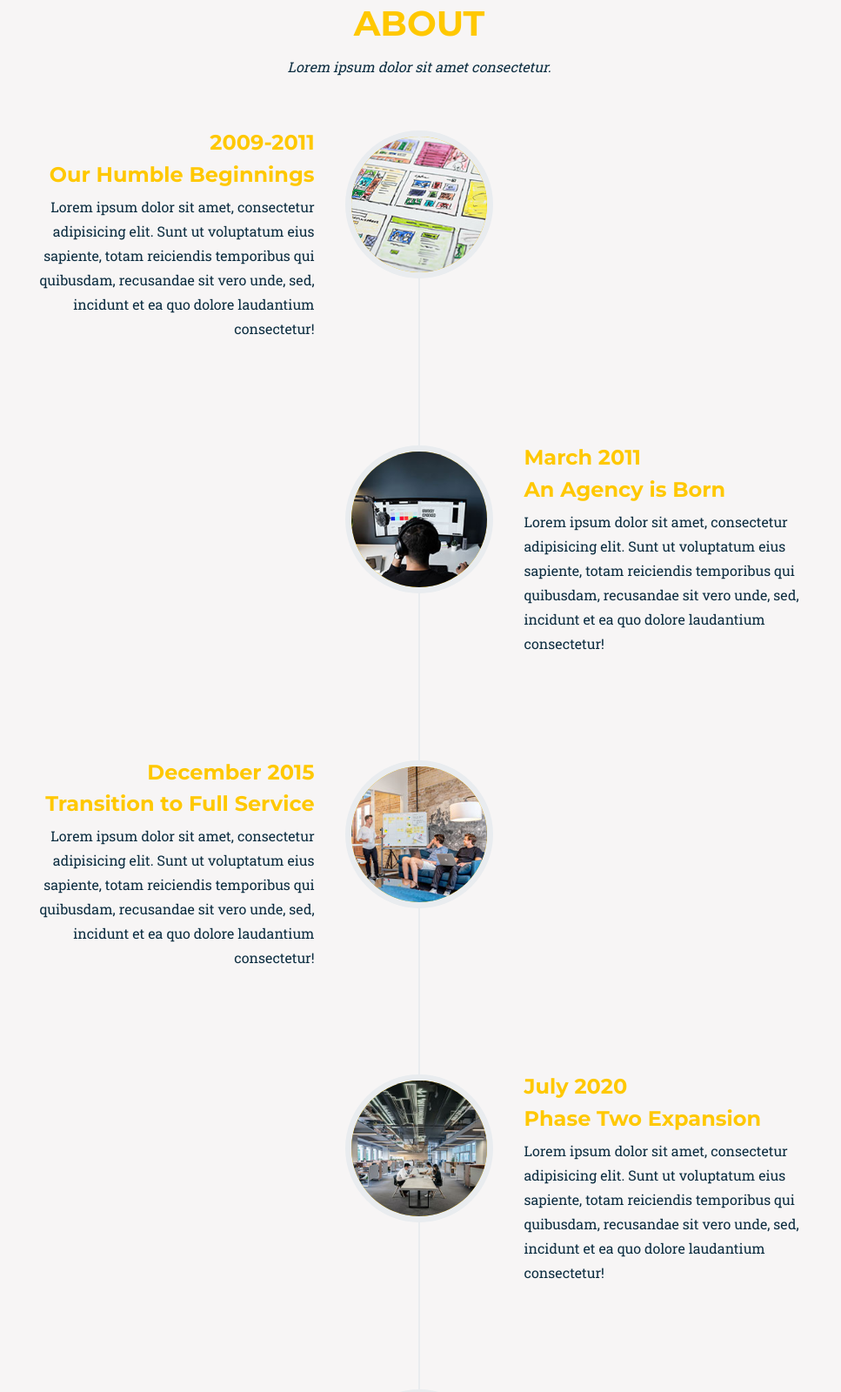
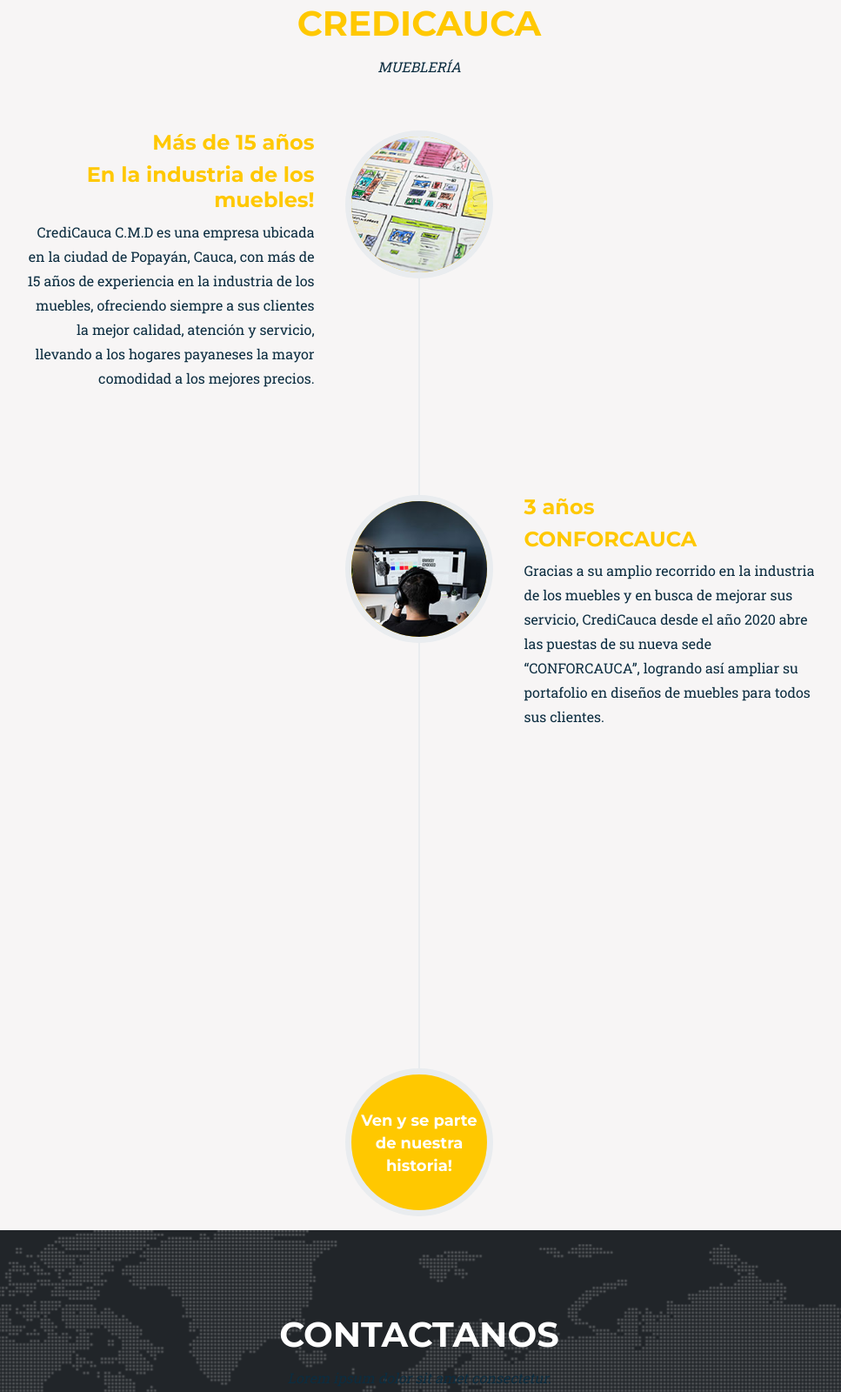
Before and after one commit to credicauca/conf, a plain HTML site: page index.html in a window 1280 px wide. Shown: the part 3693-5293 px from the top of the page at 87% size, without its empty margins (158-1125 px from the left). Drawn offline with nearby package versions, Linux system fonts and the light colour scheme.

Commit message:
Update index.html

```diff
--- a/index.html
+++ b/index.html
@@ -285,58 +285,40 @@
         <section class="page-section" id="about">
             <div class="container">
                 <div class="text-center">
-                    <h2 class="section-heading text-uppercase">About</h2>
-                    <h3 class="section-subheading text-muted">Lorem ipsum dolor sit amet consectetur.</h3>
+                    <h2 class="section-heading text-uppercase">CREDICAUCA</h2>
+                    <h3 class="section-subheading text-muted">MUEBLER&Iacute;A</h3>
                 </div>
                 <ul class="timeline">
                     <li>
                         <div class="timeline-image"><img class="rounded-circle img-fluid" src="assets/img/about/1.jpg" alt="..." /></div>
                         <div class="timeline-panel">
                             <div class="timeline-heading">
-                                <h4>2009-2011</h4>
-                                <h4 class="subheading">Our Humble Beginnings</h4>
+                                <h4>M&aacute;s de 15 años</h4>
+                                <h4 class="subheading">En la industria de los muebles!</h4>
                             </div>
-                            <div class="timeline-body"><p class="text-muted">Lorem ipsum dolor sit amet, consectetur adipisicing elit. Sunt ut voluptatum eius sapiente, totam reiciendis temporibus qui quibusdam, recusandae sit vero unde, sed, incidunt et ea quo dolore laudantium consectetur!</p></div>
+                            <div class="timeline-body"><p class="text-muted">CrediCauca C.M.D es una empresa ubicada en la ciudad de Popay&aacute;n, Cauca, con m&aacute;s de 15 años de experiencia en la industria de los muebles, ofreciendo siempre a sus clientes la mejor calidad, atenci&oacute;n y servicio, llevando a los hogares payaneses la mayor comodidad a los mejores precios.</p></div>
                         </div>
                     </li>
                     <li class="timeline-inverted">
                         <div class="timeline-image"><img class="rounded-circle img-fluid" src="assets/img/about/2.jpg" alt="..." /></div>
                         <div class="timeline-panel">
                             <div class="timeline-heading">
-                                <h4>March 2011</h4>
-                                <h4 class="subheading">An Agency is Born</h4>
+                                <h4>3 años</h4>
+                                <h4 class="subheading">CONFORCAUCA</h4>
                             </div>
-                            <div class="timeline-body"><p class="text-muted">Lorem ipsum dolor sit amet, consectetur adipisicing elit. Sunt ut voluptatum eius sapiente, totam reiciendis temporibus qui quibusdam, recusandae sit vero unde, sed, incidunt et ea quo dolore laudantium consectetur!</p></div>
+                            <div class="timeline-body"><p class="text-muted">Gracias a su amplio recorrido en la industria de los muebles y en busca de mejorar sus servicio, CrediCauca desde el año 2020 abre las puestas de su nueva sede “CONFORCAUCA”, logrando as&iacute; ampliar su portafolio en diseños de muebles para todos sus clientes.</p></div>
                         </div>
                     </li>
                     <li>
-                        <div class="timeline-image"><img class="rounded-circle img-fluid" src="assets/img/about/3.jpg" alt="..." /></div>
-                        <div class="timeline-panel">
-                            <div class="timeline-heading">
-                                <h4>December 2015</h4>
-                                <h4 class="subheading">Transition to Full Service</h4>
-                            </div>
-                            <div class="timeline-body"><p class="text-muted">Lorem ipsum dolor sit amet, consectetur adipisicing elit. Sunt ut voluptatum eius sapiente, totam reiciendis temporibus qui quibusdam, recusandae sit vero unde, sed, incidunt et ea quo dolore laudantium consectetur!</p></div>
-                        </div>
-                    </li>
-                    <li class="timeline-inverted">
-                        <div class="timeline-image"><img class="rounded-circle img-fluid" src="assets/img/about/4.jpg" alt="..." /></div>
-                        <div class="timeline-panel">
-                            <div class="timeline-heading">
-                                <h4>July 2020</h4>
-                                <h4 class="subheading">Phase Two Expansion</h4>
-                            </div>
-                            <div class="timeline-body"><p class="text-muted">Lorem ipsum dolor sit amet, consectetur adipisicing elit. Sunt ut voluptatum eius sapiente, totam reiciendis temporibus qui quibusdam, recusandae sit vero unde, sed, incidunt et ea quo dolore laudantium consectetur!</p></div>
-                        </div>
-                    </li>
+
                     <li class="timeline-inverted">
                         <div class="timeline-image">
                             <h4>
-                                Be Part
+                                Ven y se parte
                                 <br />
-                                Of Our
+                                de nuestra
                                 <br />
-                                Story!
+                                historia!
                             </h4>
                         </div>
                     </li>
```
